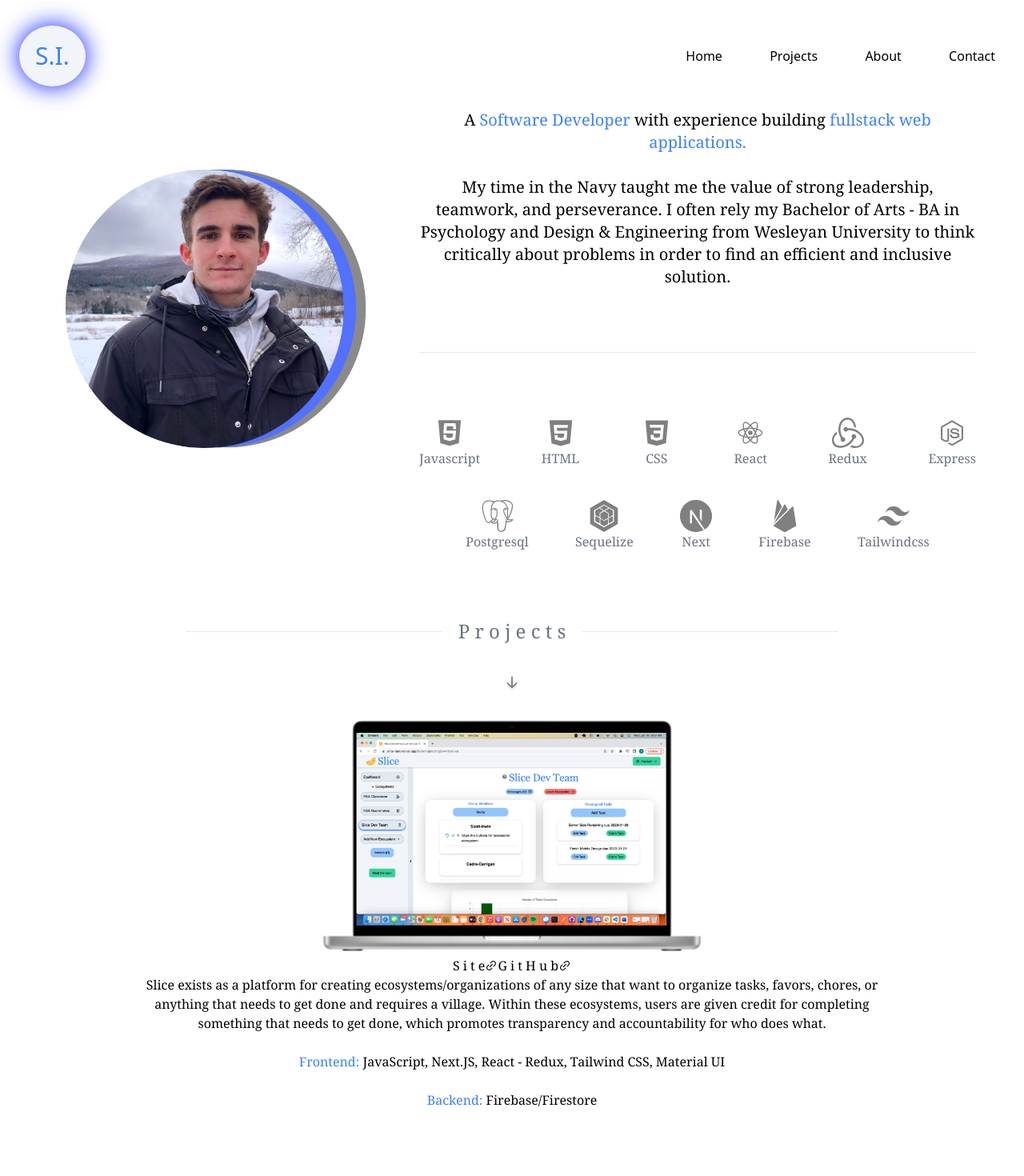
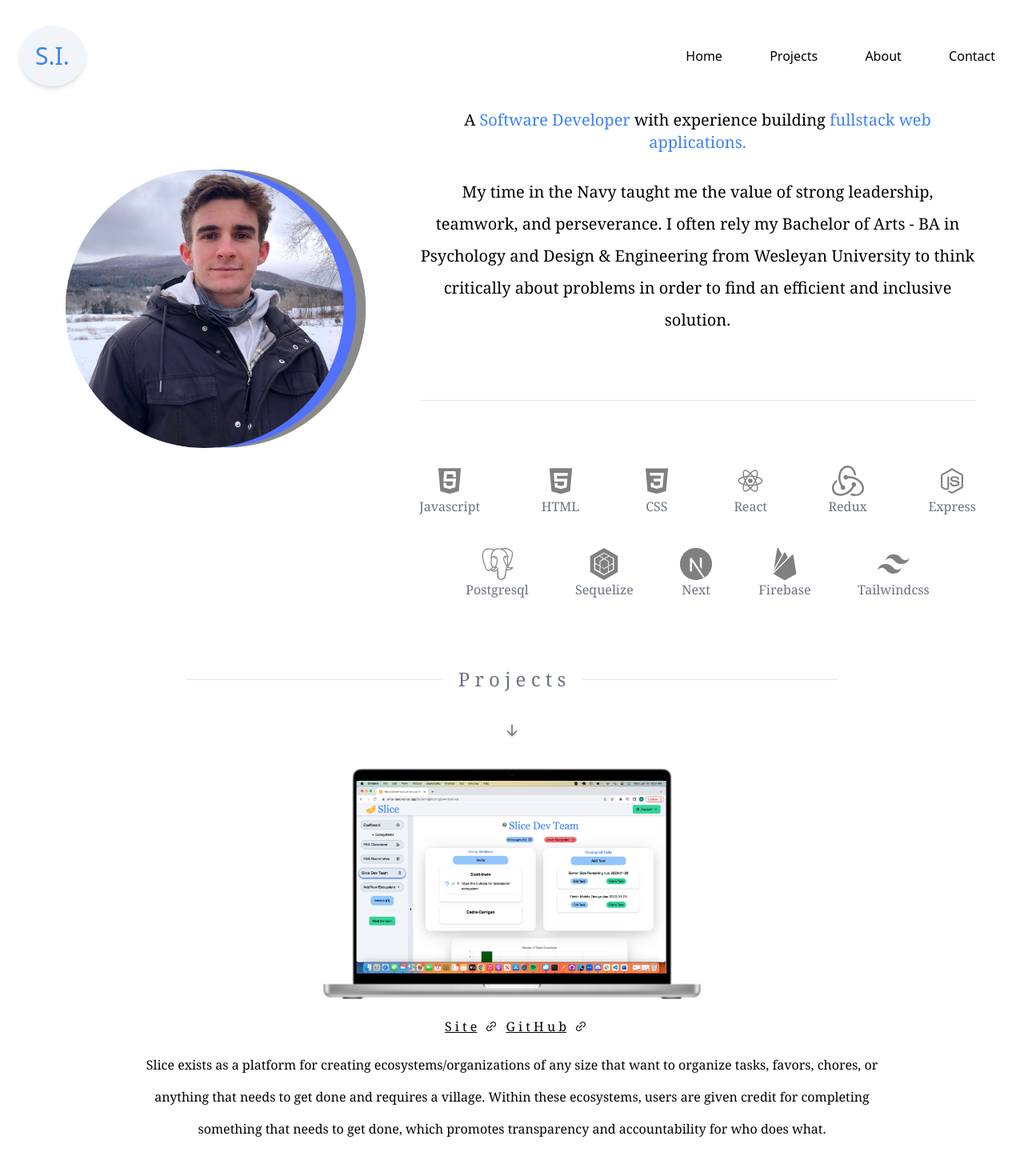
Before and after one commit to sirwin6/scott-irwin-portfolio, a Next.js app: page / in a window 1280 px wide. Shown: the top 1470 px of the page at 80% size. Built offline with nearby package versions, Linux system fonts and the light colour scheme.

Commit message:
link underline in global css

```diff
--- a/Components/Slice.js
+++ b/Components/Slice.js
@@ -9,7 +9,7 @@ export default function Slice() {
         <Link
           href='https://slice-task.vercel.app/'
           target='blank'
-          className='py-5 mx-2 underline hover:no-underline'
+          id='underline'
         >
           S i t e
         </Link>
@@ -17,13 +17,13 @@ export default function Slice() {
         <Link
           href='https://github.com/2209-Capstone-Team-B/Slice'
           target='blank'
-          className='py-5 mx-2 underline hover:no-underline'
+          id='underline'
         >
           G i t H u b
         </Link>
         <AiOutlineLink />
       </div>
-      <p className='relative text-center min-h-[300px] h-full laptop:w-auto tablet:w-auto iphone:w-auto'>
+      <p className='leading-10 relative text-center min-h-[300px] h-full laptop:w-auto tablet:w-auto iphone:w-auto'>
         Slice exists as a platform for creating ecosystems/organizations of any
         size that want to organize tasks, favors, chores, or anything that needs
         to get done and requires a village. Within these ecosystems, users are
--- a/pages/index.js
+++ b/pages/index.js
@@ -64,10 +64,7 @@ export default function Home() {
         <>
           {isBreakpoint ? (
             <nav className='flex justify-between items-center laptop:px-6 iphone:p-2 laptop:mt-6 iphone:mt-2'>
-              <p
-                id='glow'
-                className='text-blue-500 laptop:text-3xl p-2 iphone:text-2xl iphone:text-center'
-              >
+              <p className='text-blue-500 rounded-[100%] laptop:text-3xl p-2 iphone:text-2xl iphone:text-center bg-slate-100 shadow-md'>
                 S.I.
               </p>
               <div className='mr-10 fixed p-2 right-0 bg-slate-200 rounded-md'>
@@ -76,10 +73,7 @@ export default function Home() {
             </nav>
           ) : (
             <nav className='flex justify-between items-center laptop:px-6 iphone:p-2 laptop:mt-6 iphone:mt-2'>
-              <p
-                id='glow'
-                className='text-blue-500 laptop:text-3xl p-5 iphone:text-xl iphone:text-center bg-slate-100 shadow-md'
-              >
+              <p className='text-blue-500 rounded-[100%] laptop:text-3xl p-5 iphone:text-xl iphone:text-center bg-slate-100 shadow-md'>
                 S.I.
               </p>
               <div className='flex laptop:w-1/3 iphone:w-full items-center justify-between'>
@@ -135,11 +129,13 @@ export default function Home() {
                   </span>
                   <br />
                   <br />
-                  My time in the Navy taught me the value of strong leadership,
-                  teamwork, and perseverance. I often rely my Bachelor of Arts -
-                  BA in Psychology and Design & Engineering from Wesleyan
-                  University to think critically about problems in order to find
-                  an efficient and inclusive solution.
+                  <span className='leading-10'>
+                    My time in the Navy taught me the value of strong
+                    leadership, teamwork, and perseverance. I often rely my
+                    Bachelor of Arts - BA in Psychology and Design & Engineering
+                    from Wesleyan University to think critically about problems
+                    in order to find an efficient and inclusive solution.
+                  </span>
                 </p>
                 <hr className='my-20' />
                 {/* V------- icon container -------V */}
--- a/styles/globals.css
+++ b/styles/globals.css
@@ -50,3 +50,15 @@
     border-top: 1000px solid transparent;
     border-bottom: 1000px solid transparent;
 }
+
+#underline {
+    padding-top: 1rem;
+    padding-bottom: 1rem;
+    text-decoration: underline;
+    margin-left: 10px;
+    margin-right: 10px;
+}
+
+#underline:hover {
+    text-decoration: none;
+}
```
